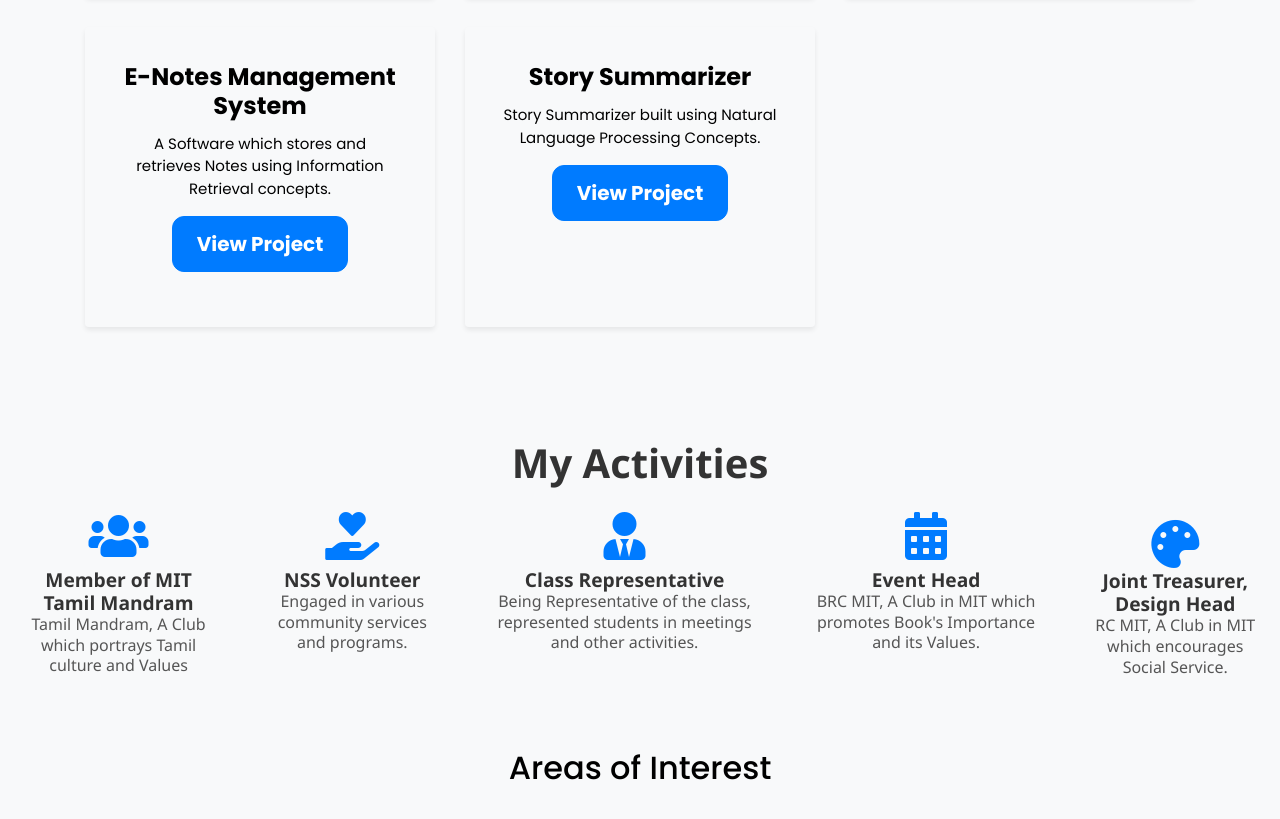
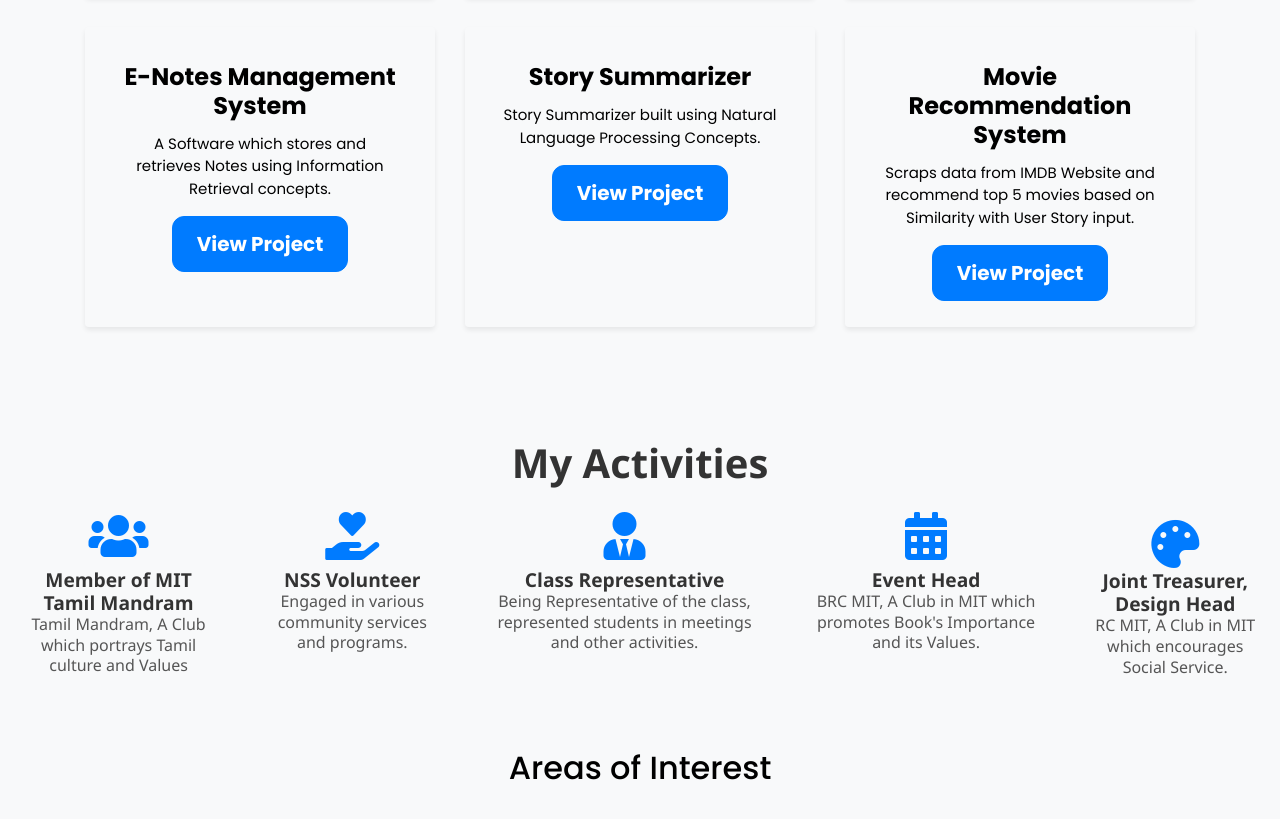
Before and after one commit to Rak1602/Portfolio, a plain HTML site: page index.html in a window 1280 px wide. Shown: the part 3769-4588 px from the top of the page. Drawn offline with nearby package versions, Linux system fonts and the light colour scheme; a small style sheet from the web is missing.

Commit message:
Update Movie recommendation in project

```diff
--- a/index.html
+++ b/index.html
@@ -352,6 +352,15 @@
                       </div>
                   </div>
               </div>
+              <div class="col-lg-4 col-md-6">
+                  <div class="card">
+                      <div class="card-body">
+                          <h5 class="card-title">Movie Recommendation System</h5>
+                          <p class="card-text">Scraps data from IMDB Website and recommend top 5 movies based on Similarity with User Story input.</p>
+                          <a href="https://github.com/Rak1602/Movie-Recommendation" target="_blank" class="btn btn-primary view-project">View Project</a>
+                      </div>
+                  </div>
+              </div>
           </div>
         </section><br><br>
         <div class="activities-section">
```
